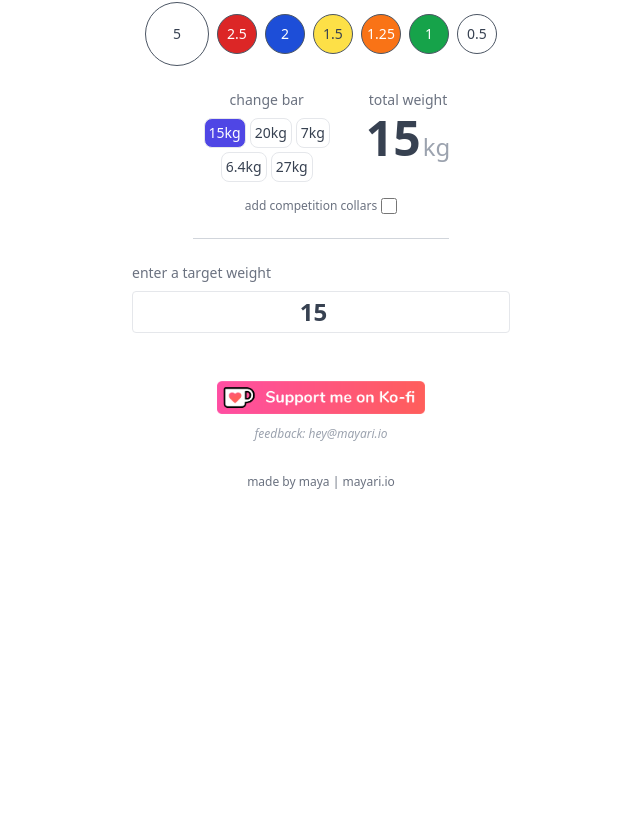
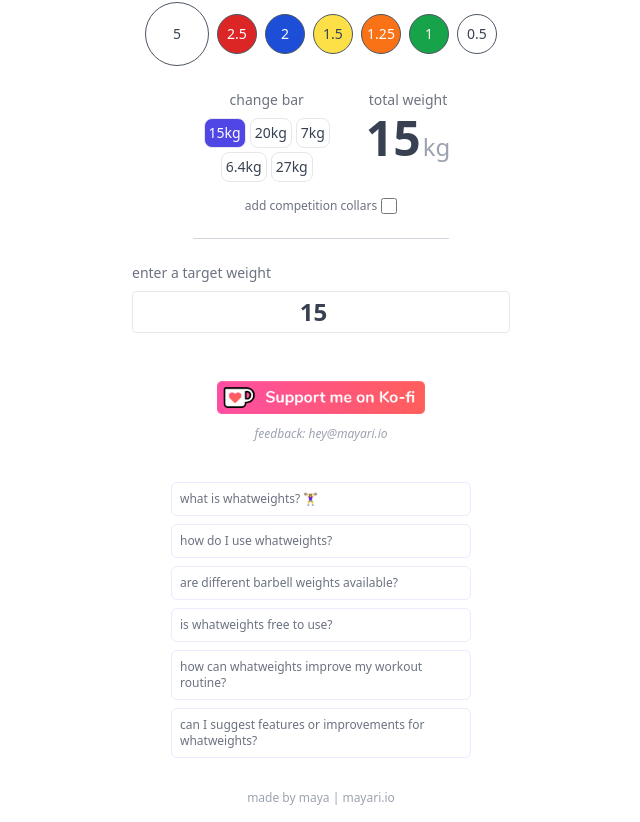
Before and after one commit to mayariii/whatweights, a SvelteKit app: page / in a window 1280 px wide. Shown: the part 406-1228 px from the top of the page, without its empty margins (319-959 px from the left). Before the commit the page ends 912 px from the top, so only its background shows below. Built offline with nearby package versions, Linux system fonts and the light colour scheme.

Commit message:
add FAQ section

```diff
--- /dev/null
+++ b/src/lib/components/Accordion.svelte
@@ -0,0 +1,16 @@
+<script lang="ts">
+	export let open = false;
+	import { slide } from 'svelte/transition';
+</script>
+
+<button
+	on:click={() => (open = !open)}
+	class="p-2 border border-violet-100 text-gray-500 rounded-md w-full text-left text-xs font-medium">
+	<slot name="head" />
+
+	{#if open}
+		<div transition:slide class="text-xs font-normal text-gray-400 mt-1">
+			<slot name="details" />
+		</div>
+	{/if}
+</button>
--- a/src/routes/+layout.svelte
+++ b/src/routes/+layout.svelte
@@ -16,7 +16,7 @@
 	</main>
 
 	<footer class="flex flex-col gap-2 mt-auto justify-center items-center p-4">
-		<p class="text-xs text-gray-500">
+		<p class="text-xs text-gray-400">
 			made by maya | <a href="https://mayari.io" target="_blank" class="hover:text-indigo-500"
 				>mayari.io</a>
 		</p>
--- a/src/routes/+page.svelte
+++ b/src/routes/+page.svelte
@@ -1,7 +1,41 @@
 <script lang="ts">
 	import Calculator from '$lib/components/Calculator.svelte';
 	import KoFi from '$lib/assets/ko-fi.png';
+	import Accordion from '$lib/components/Accordion.svelte';
 	let isKoFiOpen = false;
+
+	const FAQS = [
+		{
+			question: 'what is whatweights? 🏋️‍♀️',
+			answer:
+				'whatweights is a web app designed to help weightlifters and gym-goers with barbell maths and calculating how much weight is on the bar or needed on the bar - this tool simplifies the process, making your workout setup quick and efficient!'
+		},
+		{
+			question: 'how do I use whatweights?',
+			answer:
+				'firstly, select your barbell weight - then add the individual plates to see the total weight added, or enter a target weight and let the app calculate what plates you need!'
+		},
+		{
+			question: 'are different barbell weights available?',
+			answer:
+				"yes, our calculator allows you to select the weight of your barbell, whether it's a standard 20kg bar, a 15kg women's bar, 7kg training bar, 6.4kg smith machine bar, or a 27kg trap bar - you also have the option to add 2.5kg competition collars."
+		},
+		{
+			question: 'is whatweights free to use?',
+			answer:
+				'yes, whatweights is completely free to use! i created this tool to help myself and others, and i hope it makes your workout sessions more efficient and enjoyable :)'
+		},
+		{
+			question: 'how can whatweights improve my workout routine?',
+			answer:
+				'by minimising the time spent calculating and figuring out weights, whatweights lets you focus more on your workout - this can lead to more effective training sessions and faster progress.'
+		},
+		{
+			question: 'can I suggest features or improvements for whatweights?',
+			answer:
+				'feedback is always appreciated! If you have suggestions or ideas for improving whatweights, please send me an email at hey@mayari.io'
+		}
+	];
 </script>
 
 <svelte:head>
@@ -58,4 +92,13 @@
 
 		<p class=" text-gray-400 text-xs text-center italic">feedback: hey@mayari.io</p>
 	</div>
+
+	<div class="mt-10 flex flex-col gap-2 w-[300px]">
+		{#each FAQS as { question, answer }}
+			<Accordion>
+				<h2 slot="head">{question}</h2>
+				<p slot="details">{answer}</p>
+			</Accordion>
+		{/each}
+	</div>
 </div>
```
